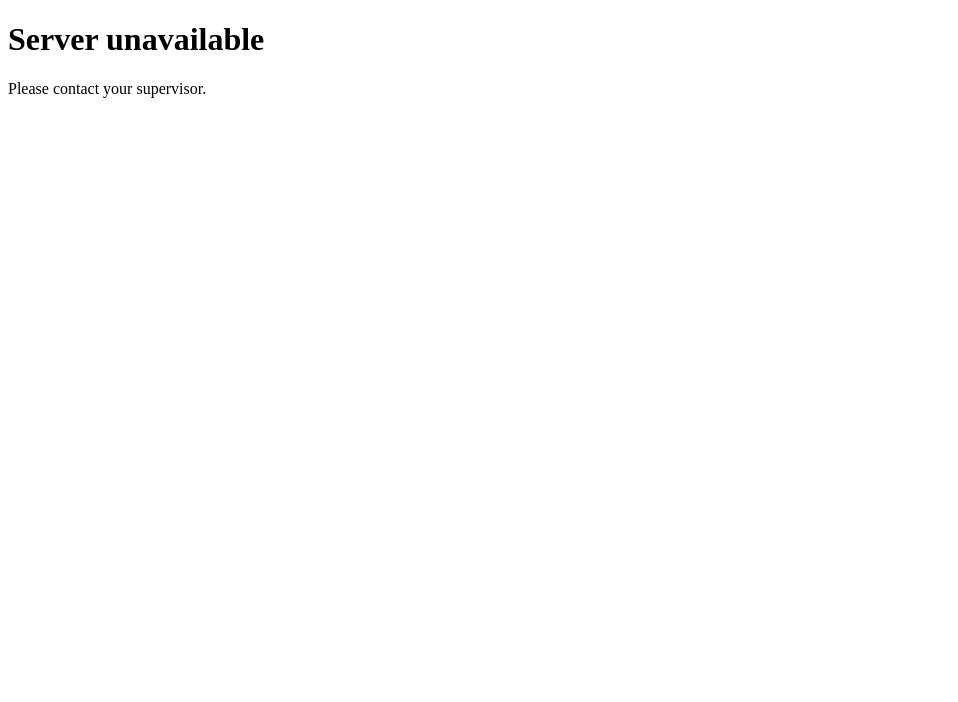
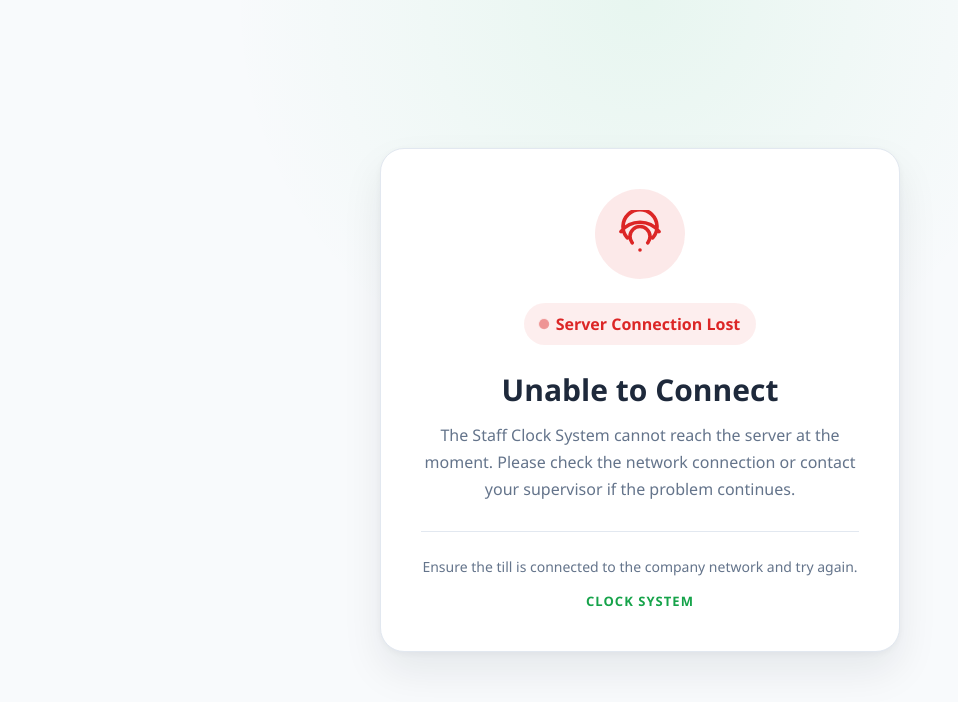
Before and after one commit to Morteza-Khojasteh/clock-system-electron, an Electron app: page offline.html in a window 1280 px wide. Shown: the whole page, without its empty margins (0-958 px from the left). Drawn offline with Linux system fonts and the light colour scheme.

Commit message:
changed Connection Error design

```diff
--- a/offline.html
+++ b/offline.html
@@ -1,10 +1,184 @@
-<!doctype html>
-<html>
-  <head>
-    <title>Connection Error</title>
-  </head>
-  <body>
-    <h1>Server unavailable</h1>
-    <p>Please contact your supervisor.</p>
-  </body>
+<!DOCTYPE html>
+<html lang="en">
+<head>
+  <meta charset="UTF-8" />
+  <meta name="viewport" content="width=device-width, initial-scale=1.0" />
+  <title>Connection Error</title>
+
+  <style>
+    * {
+      box-sizing: border-box;
+      margin: 0;
+      padding: 0;
+    }
+
+    :root {
+      --brand: #16a34a;
+      --brand-light: #22c55e;
+      --danger: #dc2626;
+      --text: #1e293b;
+      --muted: #64748b;
+      --border: #e2e8f0;
+      --bg: #f8fafc;
+      --card: #ffffff;
+    }
+
+    body {
+      min-height: 100vh;
+      display: flex;
+      align-items: center;
+      justify-content: center;
+      background:
+        radial-gradient(circle at top, rgba(34,197,94,.08), transparent 40%),
+        var(--bg);
+      font-family:
+        "Segoe UI",
+        Tahoma,
+        Geneva,
+        Verdana,
+        sans-serif;
+      padding: 24px;
+    }
+
+    .card {
+      width: 100%;
+      max-width: 520px;
+      background: var(--card);
+      border: 1px solid var(--border);
+      border-radius: 24px;
+      padding: 40px;
+      text-align: center;
+      box-shadow:
+        0 20px 40px rgba(15, 23, 42, 0.08),
+        0 2px 6px rgba(15, 23, 42, 0.04);
+    }
+
+    .icon-wrapper {
+      width: 90px;
+      height: 90px;
+      margin: 0 auto 24px;
+      border-radius: 50%;
+      background: rgba(220, 38, 38, 0.1);
+      display: flex;
+      align-items: center;
+      justify-content: center;
+    }
+
+    .icon {
+      width: 48px;
+      height: 48px;
+      color: var(--danger);
+    }
+
+    h1 {
+      color: var(--text);
+      font-size: 30px;
+      margin-bottom: 12px;
+      font-weight: 700;
+    }
+
+    .message {
+      color: var(--muted);
+      font-size: 16px;
+      line-height: 1.7;
+      margin-bottom: 28px;
+    }
+
+    .status {
+      display: inline-flex;
+      align-items: center;
+      gap: 8px;
+      padding: 10px 16px;
+      border-radius: 999px;
+      background: rgba(220, 38, 38, 0.08);
+      color: var(--danger);
+      font-weight: 600;
+      margin-bottom: 24px;
+    }
+
+    .dot {
+      width: 8px;
+      height: 8px;
+      background: var(--danger);
+      border-radius: 50%;
+      animation: pulse 1.5s infinite;
+    }
+
+    .footer {
+      padding-top: 24px;
+      border-top: 1px solid var(--border);
+      color: var(--muted);
+      font-size: 14px;
+      line-height: 1.6;
+    }
+
+    .brand {
+      margin-top: 12px;
+      color: var(--brand);
+      font-weight: 700;
+      letter-spacing: 0.08em;
+      text-transform: uppercase;
+      font-size: 13px;
+    }
+
+    @keyframes pulse {
+      0% {
+        opacity: 1;
+        transform: scale(1);
+      }
+      50% {
+        opacity: .4;
+        transform: scale(1.3);
+      }
+      100% {
+        opacity: 1;
+        transform: scale(1);
+      }
+    }
+  </style>
+</head>
+
+<body>
+  <div class="card">
+
+    <div class="icon-wrapper">
+      <svg
+        class="icon"
+        xmlns="http://www.w3.org/2000/svg"
+        fill="none"
+        viewBox="0 0 24 24"
+        stroke="currentColor"
+        stroke-width="1.8"
+      >
+        <path
+          stroke-linecap="round"
+          stroke-linejoin="round"
+          d="M8.111 16.404a5 5 0 117.778 0M5.636 13.93a8.5 8.5 0 1112.728 0M2.5 10.793a12 12 0 0119 0M12 20h.01"
+        />
+      </svg>
+    </div>
+
+    <div class="status">
+      <span class="dot"></span>
+      Server Connection Lost
+    </div>
+
+    <h1>Unable to Connect</h1>
+
+    <p class="message">
+      The Staff Clock System cannot reach the server at the moment.
+      Please check the network connection or contact your supervisor
+      if the problem continues.
+    </p>
+
+    <div class="footer">
+      Ensure the till is connected to the company network and try again.
+
+      <div class="brand">
+       Clock System
+      </div>
+    </div>
+
+  </div>
+</body>
 </html>
```
